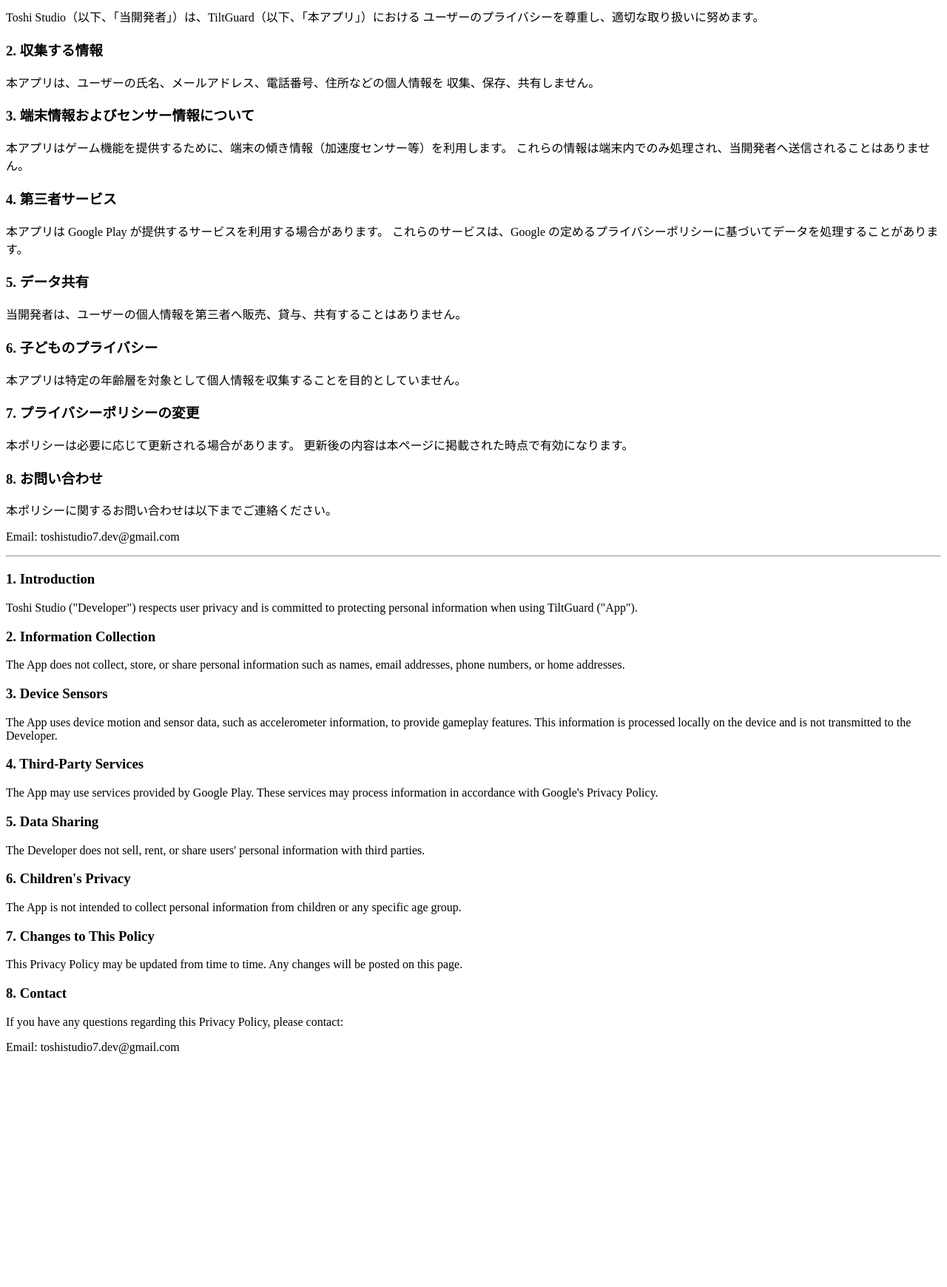
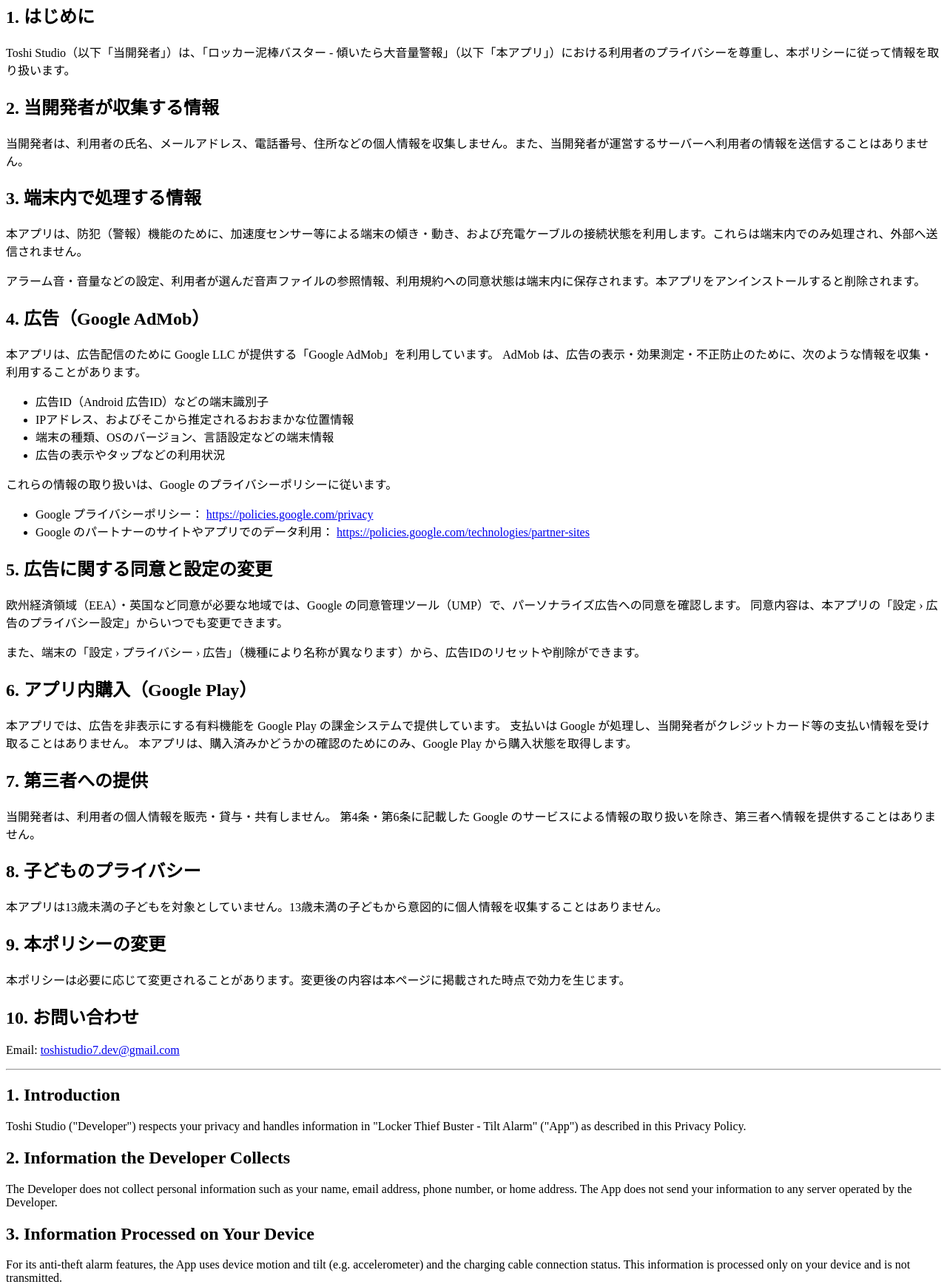
Before and after one commit to toshi-studio7/privacy-policy, a plain HTML site: page index.html in a window 1280 px wide. Shown: the part 185-1925 px from the top of the page at 74% size. Before the commit the page ends 1626 px from the top, so only its background shows below. Drawn offline with Linux system fonts and the light colour scheme.

Commit message:
Update index.html

```diff
--- a/index.html
+++ b/index.html
@@ -3,112 +3,204 @@
 <head>
     <meta charset="UTF-8">
     <meta name="viewport" content="width=device-width, initial-scale=1.0">
-    <title>TiltGuard Privacy Policy</title>
+    <title>ロッカー泥棒バスター - 傾いたら大音量警報 プライバシーポリシー</title>
 </head>
 <body>
 
-<h1>TiltGuard プライバシーポリシー / Privacy Policy</h1>
+<h1>ロッカー泥棒バスター - 傾いたら大音量警報 プライバシーポリシー<br>
+Locker Thief Buster - Tilt Alarm Privacy Policy</h1>
 
-<p>最終更新日 / Last Updated: 2026-11-23</p>
+<p>最終更新日 / Last Updated: 2026-11-27</p>
 
 <hr>
 
-<h3>1. はじめに</h3>
+<h2>1. はじめに</h2>
 <p>
-Toshi Studio（以下、「当開発者」）は、TiltGuard（以下、「本アプリ」）における
-ユーザーのプライバシーを尊重し、適切な取り扱いに努めます。
+Toshi Studio（以下「当開発者」）は、「ロッカー泥棒バスター - 傾いたら大音量警報」（以下「本アプリ」）における利用者のプライバシーを尊重し、本ポリシーに従って情報を取り扱います。
 </p>
 
-<h3>2. 収集する情報</h3>
+<h2>2. 当開発者が収集する情報</h2>
 <p>
-本アプリは、ユーザーの氏名、メールアドレス、電話番号、住所などの個人情報を
-収集、保存、共有しません。
+当開発者は、利用者の氏名、メールアドレス、電話番号、住所などの個人情報を収集しません。また、当開発者が運営するサーバーへ利用者の情報を送信することはありません。
 </p>
 
-<h3>3. 端末情報およびセンサー情報について</h3>
+<h2>3. 端末内で処理する情報</h2>
 <p>
-本アプリはゲーム機能を提供するために、端末の傾き情報（加速度センサー等）を利用します。
-これらの情報は端末内でのみ処理され、当開発者へ送信されることはありません。
+本アプリは、防犯（警報）機能のために、加速度センサー等による端末の傾き・動き、および充電ケーブルの接続状態を利用します。これらは端末内でのみ処理され、外部へ送信されません。
+</p>
+<p>
+アラーム音・音量などの設定、利用者が選んだ音声ファイルの参照情報、利用規約への同意状態は端末内に保存されます。本アプリをアンインストールすると削除されます。
 </p>
 
-<h3>4. 第三者サービス</h3>
+<h2>4. 広告（Google AdMob）</h2>
 <p>
-本アプリは Google Play が提供するサービスを利用する場合があります。
-これらのサービスは、Google の定めるプライバシーポリシーに基づいてデータを処理することがあります。
+本アプリは、広告配信のために Google LLC が提供する「Google AdMob」を利用しています。
+AdMob は、広告の表示・効果測定・不正防止のために、次のような情報を収集・利用することがあります。
 </p>
 
-<h3>5. データ共有</h3>
+<ul>
+    <li>広告ID（Android 広告ID）などの端末識別子</li>
+    <li>IPアドレス、およびそこから推定されるおおまかな位置情報</li>
+    <li>端末の種類、OSのバージョン、言語設定などの端末情報</li>
+    <li>広告の表示やタップなどの利用状況</li>
+</ul>
+
 <p>
-当開発者は、ユーザーの個人情報を第三者へ販売、貸与、共有することはありません。
+これらの情報の取り扱いは、Google のプライバシーポリシーに従います。
 </p>
 
-<h3>6. 子どものプライバシー</h3>
+<ul>
+    <li>
+        Google プライバシーポリシー：
+        <a href="https://policies.google.com/privacy" target="_blank" rel="noopener noreferrer">
+            https://policies.google.com/privacy
+        </a>
+    </li>
+    <li>
+        Google のパートナーのサイトやアプリでのデータ利用：
+        <a href="https://policies.google.com/technologies/partner-sites" target="_blank" rel="noopener noreferrer">
+            https://policies.google.com/technologies/partner-sites
+        </a>
+    </li>
+</ul>
+
+<h2>5. 広告に関する同意と設定の変更</h2>
 <p>
-本アプリは特定の年齢層を対象として個人情報を収集することを目的としていません。
-</p>
-
-<h3>7. プライバシーポリシーの変更</h3>
-<p>
-本ポリシーは必要に応じて更新される場合があります。
-更新後の内容は本ページに掲載された時点で有効になります。
-</p>
-
-<h3>8. お問い合わせ</h3>
-<p>
-本ポリシーに関するお問い合わせは以下までご連絡ください。
+欧州経済領域（EEA）・英国など同意が必要な地域では、Google の同意管理ツール（UMP）で、パーソナライズ広告への同意を確認します。
+同意内容は、本アプリの「設定 › 広告のプライバシー設定」からいつでも変更できます。
 </p>
 
 <p>
-Email: toshistudio7.dev@gmail.com
+また、端末の「設定 › プライバシー › 広告」（機種により名称が異なります）から、広告IDのリセットや削除ができます。
+</p>
+
+<h2>6. アプリ内購入（Google Play）</h2>
+<p>
+本アプリでは、広告を非表示にする有料機能を Google Play の課金システムで提供しています。
+支払いは Google が処理し、当開発者がクレジットカード等の支払い情報を受け取ることはありません。
+本アプリは、購入済みかどうかの確認のためにのみ、Google Play から購入状態を取得します。
+</p>
+
+<h2>7. 第三者への提供</h2>
+<p>
+当開発者は、利用者の個人情報を販売・貸与・共有しません。
+第4条・第6条に記載した Google のサービスによる情報の取り扱いを除き、第三者へ情報を提供することはありません。
+</p>
+
+<h2>8. 子どものプライバシー</h2>
+<p>
+本アプリは13歳未満の子どもを対象としていません。13歳未満の子どもから意図的に個人情報を収集することはありません。
+</p>
+
+<h2>9. 本ポリシーの変更</h2>
+<p>
+本ポリシーは必要に応じて変更されることがあります。変更後の内容は本ページに掲載された時点で効力を生じます。
+</p>
+
+<h2>10. お問い合わせ</h2>
+<p>
+Email: <a href="mailto:toshistudio7.dev@gmail.com">toshistudio7.dev@gmail.com</a>
 </p>
 
 <hr>
 
-<h3>1. Introduction</h3>
+<h2>1. Introduction</h2>
 <p>
-Toshi Studio ("Developer") respects user privacy and is committed to protecting personal information when using TiltGuard ("App").
+Toshi Studio ("Developer") respects your privacy and handles information in "Locker Thief Buster - Tilt Alarm" ("App") as described in this Privacy Policy.
 </p>
 
-<h3>2. Information Collection</h3>
+<h2>2. Information the Developer Collects</h2>
 <p>
-The App does not collect, store, or share personal information such as names, email addresses, phone numbers, or home addresses.
+The Developer does not collect personal information such as your name, email address, phone number, or home address.
+The App does not send your information to any server operated by the Developer.
 </p>
 
-<h3>3. Device Sensors</h3>
+<h2>3. Information Processed on Your Device</h2>
 <p>
-The App uses device motion and sensor data, such as accelerometer information, to provide gameplay features.
-This information is processed locally on the device and is not transmitted to the Developer.
-</p>
-
-<h3>4. Third-Party Services</h3>
-<p>
-The App may use services provided by Google Play.
-These services may process information in accordance with Google's Privacy Policy.
-</p>
-
-<h3>5. Data Sharing</h3>
-<p>
-The Developer does not sell, rent, or share users' personal information with third parties.
-</p>
-
-<h3>6. Children's Privacy</h3>
-<p>
-The App is not intended to collect personal information from children or any specific age group.
-</p>
-
-<h3>7. Changes to This Policy</h3>
-<p>
-This Privacy Policy may be updated from time to time.
-Any changes will be posted on this page.
-</p>
-
-<h3>8. Contact</h3>
-<p>
-If you have any questions regarding this Privacy Policy, please contact:
+For its anti-theft alarm features, the App uses device motion and tilt (e.g. accelerometer) and the charging cable connection status.
+This information is processed only on your device and is not transmitted.
 </p>
 
 <p>
-Email: toshistudio7.dev@gmail.com
+Your settings (alarm sound, volume, etc.), references to audio files you select, and whether you have accepted the Terms are stored on your device and are deleted when you uninstall the App.
+</p>
+
+<h2>4. Advertising (Google AdMob)</h2>
+
+<p>
+The App uses Google AdMob, provided by Google LLC, to show ads.
+To serve and measure ads and to prevent fraud, AdMob may collect and use:
+</p>
+
+<ul>
+    <li>Device identifiers such as the Android Advertising ID</li>
+    <li>IP address and approximate location derived from it</li>
+    <li>Device information such as device model, OS version, and language</li>
+    <li>Ad interaction data such as impressions and taps</li>
+</ul>
+
+<p>
+This information is handled under Google's Privacy Policy:
+</p>
+
+<ul>
+    <li>
+        Google Privacy Policy:
+        <a href="https://policies.google.com/privacy" target="_blank" rel="noopener noreferrer">
+            https://policies.google.com/privacy
+        </a>
+    </li>
+    <li>
+        How Google uses information from sites or apps that use its services:
+        <a href="https://policies.google.com/technologies/partner-sites" target="_blank" rel="noopener noreferrer">
+            https://policies.google.com/technologies/partner-sites
+        </a>
+    </li>
+</ul>
+
+<h2>5. Consent and Ad Settings</h2>
+
+<p>
+In regions where consent is required, such as the EEA and the UK, the App asks for your consent to personalized ads using Google's User Messaging Platform (UMP).
+You can change your choice at any time in Settings › Ad privacy settings in the App.
+</p>
+
+<p>
+You can also reset or delete your Advertising ID in your device settings (Settings › Privacy › Ads; the name varies by device).
+</p>
+
+<h2>6. In-App Purchases (Google Play)</h2>
+
+<p>
+The App offers a paid feature to remove ads through Google Play Billing.
+Payments are processed by Google, and the Developer does not receive payment information such as credit card details.
+The App retrieves purchase status from Google Play only to confirm whether you have purchased the feature.
+</p>
+
+<h2>7. Sharing with Third Parties</h2>
+
+<p>
+The Developer does not sell, rent, or share your personal information.
+Apart from the Google services described in Sections 4 and 6, no information is provided to third parties.
+</p>
+
+<h2>8. Children's Privacy</h2>
+
+<p>
+The App is not directed to children under 13, and the Developer does not knowingly collect personal information from children under 13.
+</p>
+
+<h2>9. Changes to This Policy</h2>
+
+<p>
+This Privacy Policy may be updated from time to time.
+Changes take effect when posted on this page.
+</p>
+
+<h2>10. Contact</h2>
+
+<p>
+Email: <a href="mailto:toshistudio7.dev@gmail.com">toshistudio7.dev@gmail.com</a>
 </p>
 
 </body>
```
